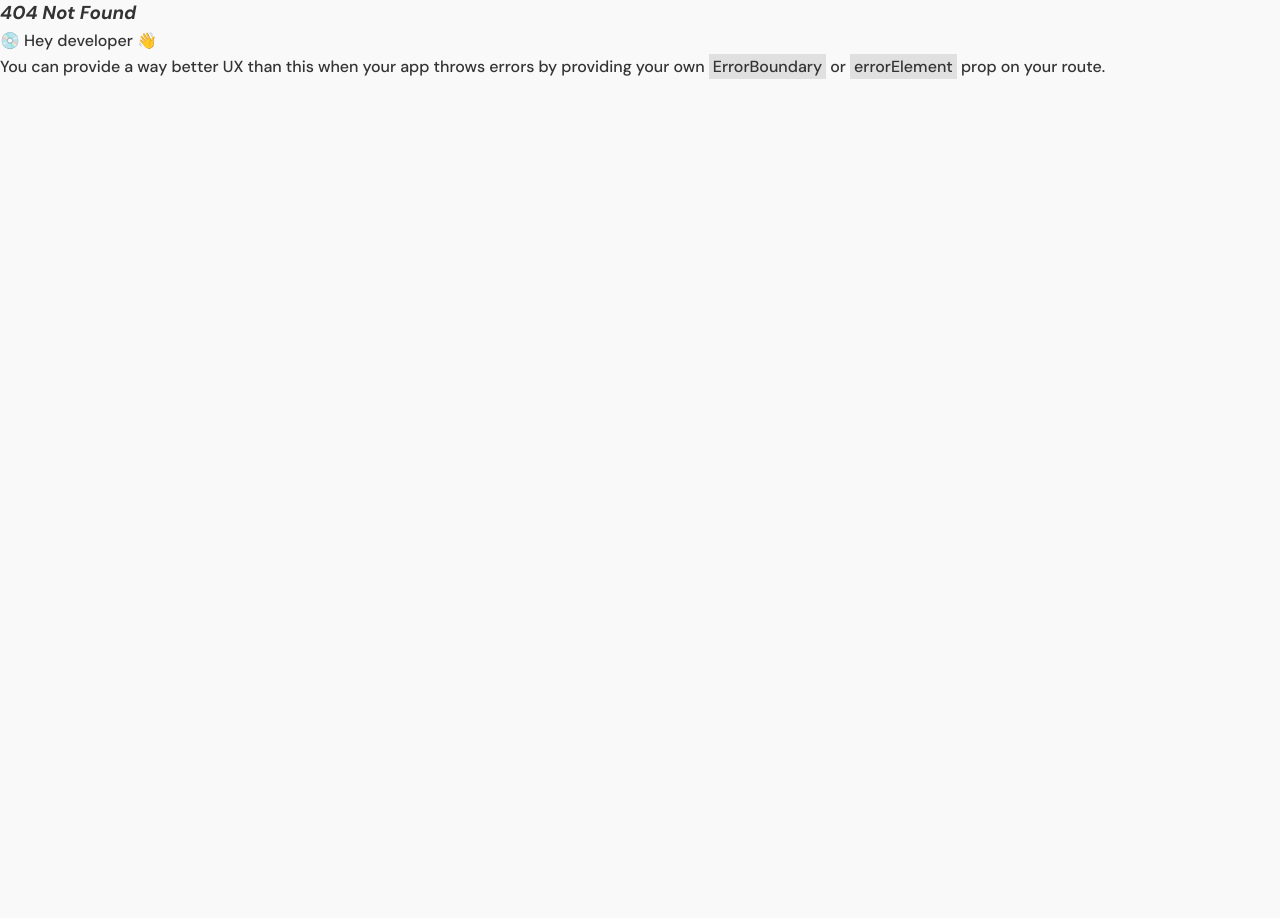
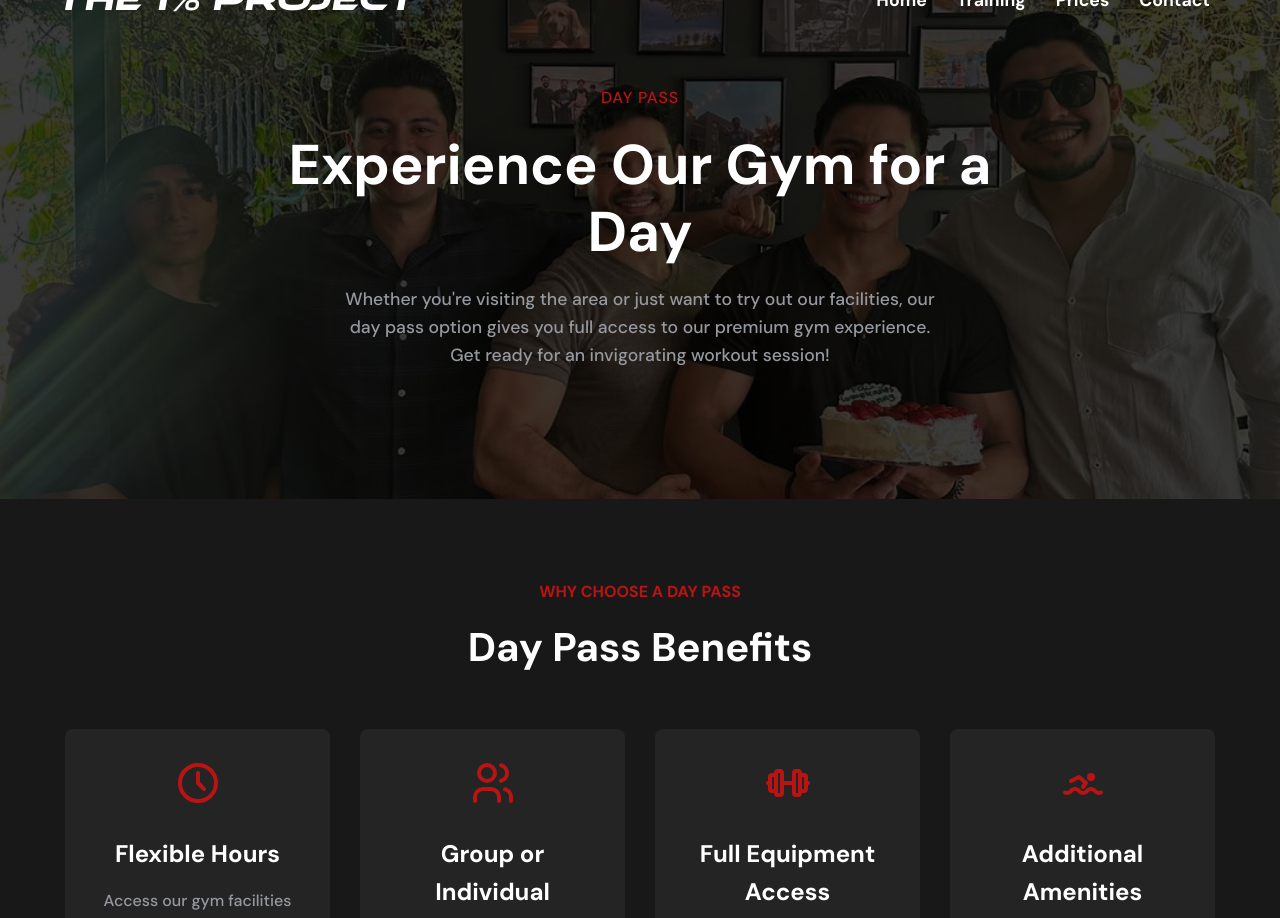
Before and after one commit to BryanCloudDev/gym-landing, a React (Vite) app: page /day-pass in a window 1280 px wide. Before the commit this address had no page. Shown: the part 40-958 px from the top of the page. Before the commit the page ends 800 px from the top, so only its background shows below. Built offline with nearby package versions, Linux system fonts and the light colour scheme.

Commit message:
feat: Add Day Pass page with benefits and pricing sections; update routing and footer links

```diff
--- a/src/components/Footer.tsx
+++ b/src/components/Footer.tsx
@@ -63,7 +63,7 @@ const Footer = () => {
                 <a href="#fitness">Nutrition Plans</a>
               </li>
               <li>
-                <a href="#cardio">Day Pass</a>
+                <Link to="/day-pass">Day Pass</Link>
               </li>
             </ul>
           </div>
--- a/src/main.tsx
+++ b/src/main.tsx
@@ -5,6 +5,7 @@ import { StrictMode } from 'react'
 import App from './App'
 import PersonalTrainingPage from "./pages/PersonalTrainingPage";
 import SportsTherapyPage from "./pages/SportsTherapyPage";
+import DayPassPage from "./pages/DayPassPage";
 
 const router = createBrowserRouter([
   {
@@ -20,6 +21,10 @@ const router = createBrowserRouter([
     path: "/sports-therapy",
     element: <SportsTherapyPage />,
   },
+  {
+    path: "/day-pass",
+    element: <DayPassPage />
+  }
 ]);
 
 
--- /dev/null
+++ b/src/pages/DayPassPage.tsx
@@ -0,0 +1,135 @@
+import React, { useEffect } from "react";
+import styles from "../styles/DayPassPage.module.css";
+import {
+  IconClock,
+  IconUsers,
+  IconBarbell,
+  IconSwimming,
+} from "@tabler/icons-react";
+import Layout from "../components/Layout";
+
+interface BenefitProps {
+  icon: React.ReactNode;
+  title: string;
+  description: string;
+}
+
+const Benefit: React.FC<BenefitProps> = ({ icon, title, description }) => (
+  <div className={styles.benefit}>
+    <div className={styles.benefitIcon}>{icon}</div>
+    <h3 className={styles.benefitTitle}>{title}</h3>
+    <p className={styles.benefitDescription}>{description}</p>
+  </div>
+);
+
+const DayPassPage: React.FC = () => {
+  const benefits = [
+    {
+      icon: <IconClock stroke={2} size={48} />,
+      title: "Flexible Hours",
+      description:
+        "Access our gym facilities for the duration of your pass, perfect for your schedule.",
+    },
+    {
+      icon: <IconUsers stroke={2} size={48} />,
+      title: "Group or Individual",
+      description:
+        "Choose between solo workouts or bring friends for a group fitness experience.",
+    },
+    {
+      icon: <IconBarbell stroke={2} size={48} />,
+      title: "Full Equipment Access",
+      description:
+        "Enjoy unrestricted access to our state-of-the-art gym equipment during your visit.",
+    },
+    {
+      icon: <IconSwimming stroke={2} size={48} />,
+      title: "Additional Amenities",
+      description:
+        "Take advantage of our pool, sauna, and other premium facilities with your day pass.",
+    },
+  ];
+
+  useEffect(() => {
+    document.title = "Day Pass";
+  }, []);
+
+  return (
+    <Layout>
+      <div className={styles.container}>
+        <section className={styles.hero}>
+          <div className={styles.heroContent}>
+            <span className={styles.subtitle}>day pass</span>
+            <h1 className={styles.title}>Experience Our Gym for a Day</h1>
+            <p className={styles.description}>
+              Whether you're visiting the area or just want to try out our
+              facilities, our day pass option gives you full access to our
+              premium gym experience. Get ready for an invigorating workout
+              session!
+            </p>
+          </div>
+        </section>
+
+        <section className={styles.benefits}>
+          <h2 className={styles.sectionTitle}>
+            <span className={styles.sectionSubtitle}>
+              why choose a day pass
+            </span>
+            Day Pass Benefits
+          </h2>
+          <div className={styles.benefitsGrid}>
+            {benefits.map((benefit, index) => (
+              <Benefit key={index} {...benefit} />
+            ))}
+          </div>
+        </section>
+
+        <section className={styles.pricing}>
+          <h2 className={styles.sectionTitle}>
+            <span className={styles.sectionSubtitle}>flexible options</span>
+            Day Pass Pricing
+          </h2>
+          <div className={styles.packages}>
+            <div className={styles.package}>
+              <h3 className={styles.packageTitle}>Group Day Pass</h3>
+              <p className={styles.packagePrice}>$200</p>
+              <span className={styles.period}>for 4 people / 2 hours</span>
+              <ul className={styles.packageFeatures}>
+                <li>Access for 4 people</li>
+                <li>2 hours gym time</li>
+                <li>All equipment included</li>
+                <li>Perfect for friend groups</li>
+              </ul>
+              <button className={styles.packageButton}>Book Now</button>
+            </div>
+            <div className={styles.package}>
+              <h3 className={styles.packageTitle}>Duo Day Pass</h3>
+              <p className={styles.packagePrice}>$45</p>
+              <span className={styles.period}>for 2 people / 1 hour</span>
+              <ul className={styles.packageFeatures}>
+                <li>Access for 2 people</li>
+                <li>1 hour gym time</li>
+                <li>All equipment included</li>
+                <li>Ideal for couples or buddies</li>
+              </ul>
+              <button className={styles.packageButton}>Book Now</button>
+            </div>
+          </div>
+        </section>
+
+        <section className={styles.cta}>
+          <div className={styles.ctaContent}>
+            <h2 className={styles.ctaTitle}>Ready for a Day of Fitness?</h2>
+            <p className={styles.ctaDescription}>
+              Don't miss out on this opportunity to experience our world-class
+              gym. Book your day pass now and start your fitness journey today!
+            </p>
+            <button className={styles.ctaButton}>Book Your Day Pass</button>
+          </div>
+        </section>
+      </div>
+    </Layout>
+  );
+};
+
+export default DayPassPage;
--- /dev/null
+++ b/src/styles/DayPassPage.module.css
@@ -0,0 +1,293 @@
+.container {
+  background-color: var(--secondary-color);
+}
+
+/* Hero Section */
+.hero {
+  background-color: var(--third-color);
+  padding: 100px 65px;
+  background-image: url('../assets/images/hero.jpeg');
+  background-position: center;
+  background-size: cover;
+  background-blend-mode: overlay;
+  position: relative;
+}
+
+.heroContent {
+  max-width: 800px;
+  margin: 0 auto;
+  text-align: center;
+}
+
+.subtitle {
+  color: var(--primary-color);
+  font-size: 1rem;
+  text-transform: uppercase;
+  margin-bottom: 20px;
+  letter-spacing: 0.05em;
+  display: block;
+  margin-top: 25px;
+}
+
+.title {
+  color: #ffffff;
+  font-size: 3.5rem;
+  margin-bottom: 20px;
+  line-height: 1.2;
+}
+
+.description {
+  color: #96999F;
+  font-size: 1.1rem;
+  line-height: 1.6;
+  margin-bottom: 30px;
+  max-width: 600px;
+  margin-left: auto;
+  margin-right: auto;
+}
+
+/* Benefits Section */
+.benefits {
+  padding: 80px 65px;
+  background-color: var(--secondary-color);
+}
+
+.sectionTitle {
+  text-align: center;
+  color: #ffffff;
+  font-size: 2.5rem;
+  margin-bottom: 50px;
+}
+
+.sectionSubtitle {
+  display: block;
+  color: var(--primary-color);
+  font-size: 1rem;
+  text-transform: uppercase;
+  margin-bottom: 10px;
+}
+
+.benefitsGrid {
+  display: grid;
+  grid-template-columns: repeat(4, 1fr);
+  gap: 30px;
+  max-width: 1200px;
+  margin: 0 auto;
+}
+
+.benefit {
+  background-color: rgba(255, 255, 255, 0.05);
+  padding: 30px;
+  border-radius: 8px;
+  text-align: center;
+  transition: transform 0.3s ease;
+}
+
+.benefit:hover {
+  transform: translateY(-5px);
+}
+
+.benefitIcon {
+  color: var(--primary-color);
+  margin-bottom: 20px;
+}
+
+.benefitTitle {
+  color: #ffffff;
+  font-size: 1.5rem;
+  margin-bottom: 15px;
+}
+
+.benefitDescription {
+  color: #96999F;
+  font-size: 1rem;
+  line-height: 1.6;
+}
+
+/* Pricing Section */
+.pricing {
+  padding: 80px 65px;
+  background-color: var(--third-color);
+}
+
+.packages {
+  display: flex;
+  justify-content: center;
+  gap: 30px;
+  max-width: 1000px;
+  margin: 0 auto;
+}
+
+.package {
+  background-color: rgba(255, 255, 255, 0.05);
+  padding: 40px;
+  border-radius: 8px;
+  text-align: center;
+  display: flex;
+  flex-direction: column;
+  justify-content: space-between;
+  flex: 1;
+  max-width: 400px;
+  transition: transform 0.3s ease;
+}
+
+.package:hover {
+  transform: translateY(-5px);
+}
+
+.packageTitle {
+  color: #ffffff;
+  font-size: 1.8rem;
+  margin-bottom: 20px;
+}
+
+.packagePrice {
+  color: var(--primary-color);
+  font-size: 2.5rem;
+  font-weight: bold;
+  margin-bottom: 10px;
+}
+
+.period {
+  color: #96999F;
+  font-size: 1rem;
+  display: block;
+  margin-bottom: 30px;
+}
+
+.packageFeatures {
+  list-style-type: none;
+  padding: 0;
+  margin-bottom: 30px;
+}
+
+.packageFeatures li {
+  color: #96999F;
+  margin-bottom: 10px;
+  position: relative;
+  padding-left: 20px;
+}
+
+.packageFeatures li::before {
+  content: "•";
+  color: var(--primary-color);
+  position: absolute;
+  left: 0;
+}
+
+.packageButton {
+  background-color: var(--primary-color);
+  color: #ffffff;
+  border: none;
+  padding: 15px 30px;
+  font-size: 1rem;
+  font-weight: bold;
+  cursor: pointer;
+  transition: background-color 0.3s ease;
+  width: 100%;
+  border-radius: 4px;
+}
+
+.packageButton:hover {
+  background-color: var(--primary-color-hover);
+}
+
+/* CTA Section */
+.cta {
+  padding: 80px 65px;
+  background-color: var(--secondary-color);
+  text-align: center;
+}
+
+.ctaContent {
+  max-width: 600px;
+  margin: 0 auto;
+}
+
+.ctaTitle {
+  color: #ffffff;
+  font-size: 2.5rem;
+  margin-bottom: 20px;
+}
+
+.ctaDescription {
+  color: #96999F;
+  font-size: 1.1rem;
+  line-height: 1.6;
+  margin-bottom: 30px;
+}
+
+.ctaButton {
+  background-color: var(--primary-color);
+  color: #ffffff;
+  border: none;
+  padding: 15px 30px;
+  font-size: 1rem;
+  font-weight: bold;
+  cursor: pointer;
+  transition: background-color 0.3s ease;
+  border-radius: 4px;
+}
+
+.ctaButton:hover {
+  background-color: var(--primary-color-hover);
+}
+
+/* Responsive Design */
+@media (max-width: 1200px) {
+  .benefitsGrid {
+    grid-template-columns: repeat(2, 1fr);
+  }
+}
+
+@media (max-width: 1024px) {
+  .hero, .benefits, .pricing, .cta {
+    padding: 60px 40px;
+  }
+
+  .packages {
+    flex-direction: column;
+    align-items: center;
+  }
+
+  .package {
+    max-width: 100%;
+    width: 100%;
+  }
+}
+
+@media (max-width: 768px) {
+  .hero {
+    padding: 80px 30px;
+  }
+
+  .title {
+    font-size: 2.5rem;
+  }
+
+  .benefitsGrid {
+    grid-template-columns: 1fr;
+  }
+
+  .sectionTitle {
+    font-size: 2rem;
+  }
+}
+
+@media (max-width: 480px) {
+  .hero, .benefits, .pricing, .cta {
+    padding: 40px 20px;
+  }
+
+  .title {
+    font-size: 2rem;
+  }
+
+  .description {
+    font-size: 1rem;
+  }
+
+  .sectionTitle {
+    font-size: 1.8rem;
+  }
+}
```
